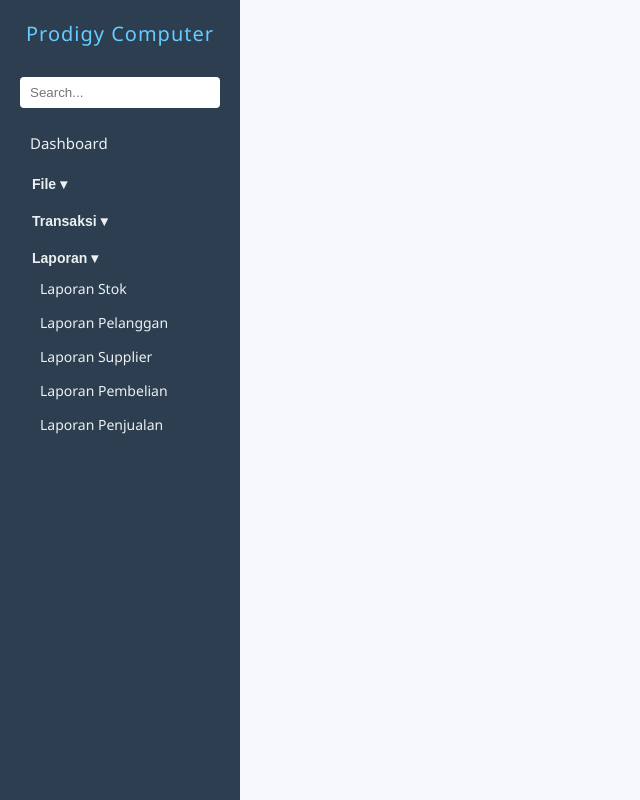
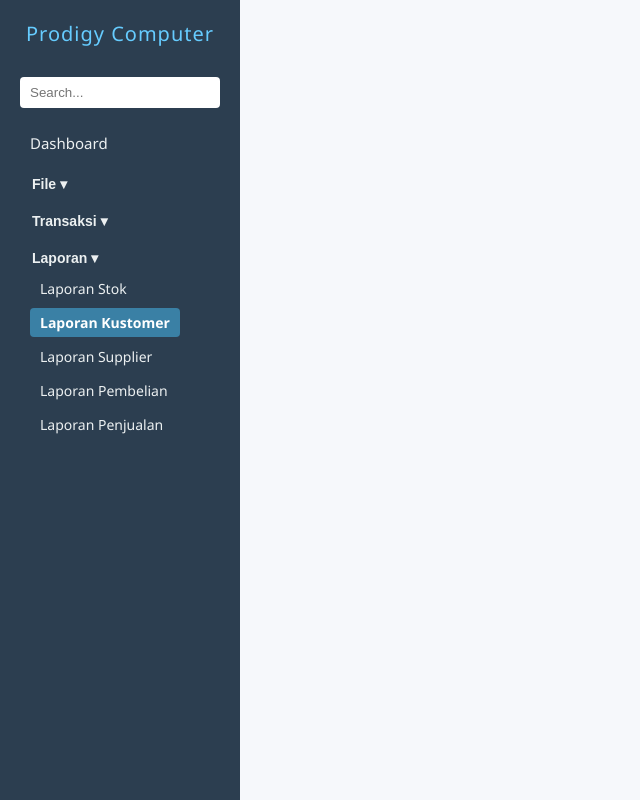
Before and after one commit to prodigycomputer/ktia, a PHP site: page /LaporanKustomer.php in a window 1280 px wide. Shown: the whole page, without its empty margins (0-640 px from the left). Run offline with PHP 8.4, Linux system fonts and the light colour scheme.

Commit message:
Perbaikan kecil navbar

```diff
--- a/navbar.php
+++ b/navbar.php
@@ -4,7 +4,7 @@
 $isFile = in_array($current, ['barang.php', 'supplier.php', 'kustomer.php', 'sales.php', 'group.php']);
 $isTransaksi = in_array($current, ['pembelian.php', 'penjualan.php']);
 $isLaporan = in_array($current, [
-  'LaporanStok.php', 'LaporanPelanggan.php', 'LaporanSupplier.php',
+  'LaporanStok.php', 'LaporanPenjualan.php', 'LaporanSupplier.php',
   'LaporanPembelian.php', 'LaporanKustomer.php'
 ]);
 ?>
@@ -47,7 +47,7 @@
     <button class="dropdown-toggle <?= $isLaporan ? 'active-dropdown' : '' ?>" onclick="toggleDropdown('laporanDropdown', this)">Laporan ▾</button>
     <div class="dropdown-content <?= $isLaporan ? 'show' : '' ?>" id="laporanDropdown">
         <a href="LaporanStok.php" class="<?= $current == 'LaporanStok.php' ? 'active-link' : '' ?>">Laporan Stok</a>
-        <a href="LaporanPelanggan.php" class="<?= $current == 'LaporanPelanggan.php' ? 'active-link' : '' ?>">Laporan Pelanggan</a>
+        <a href="LaporanKustomer.php" class="<?= $current == 'LaporanKustomer.php' ? 'active-link' : '' ?>">Laporan Kustomer</a>
         <a href="LaporanSupplier.php" class="<?= $current == 'LaporanSupplier.php' ? 'active-link' : '' ?>">Laporan Supplier</a>
         <a href="LaporanPembelian.php" class="<?= $current == 'LaporanPembelian.php' ? 'active-link' : '' ?>">Laporan Pembelian</a>
         <a href="LaporanPenjualan.php" class="<?= $current == 'LaporanPenjualan.php' ? 'active-link' : '' ?>">Laporan Penjualan</a>
```
